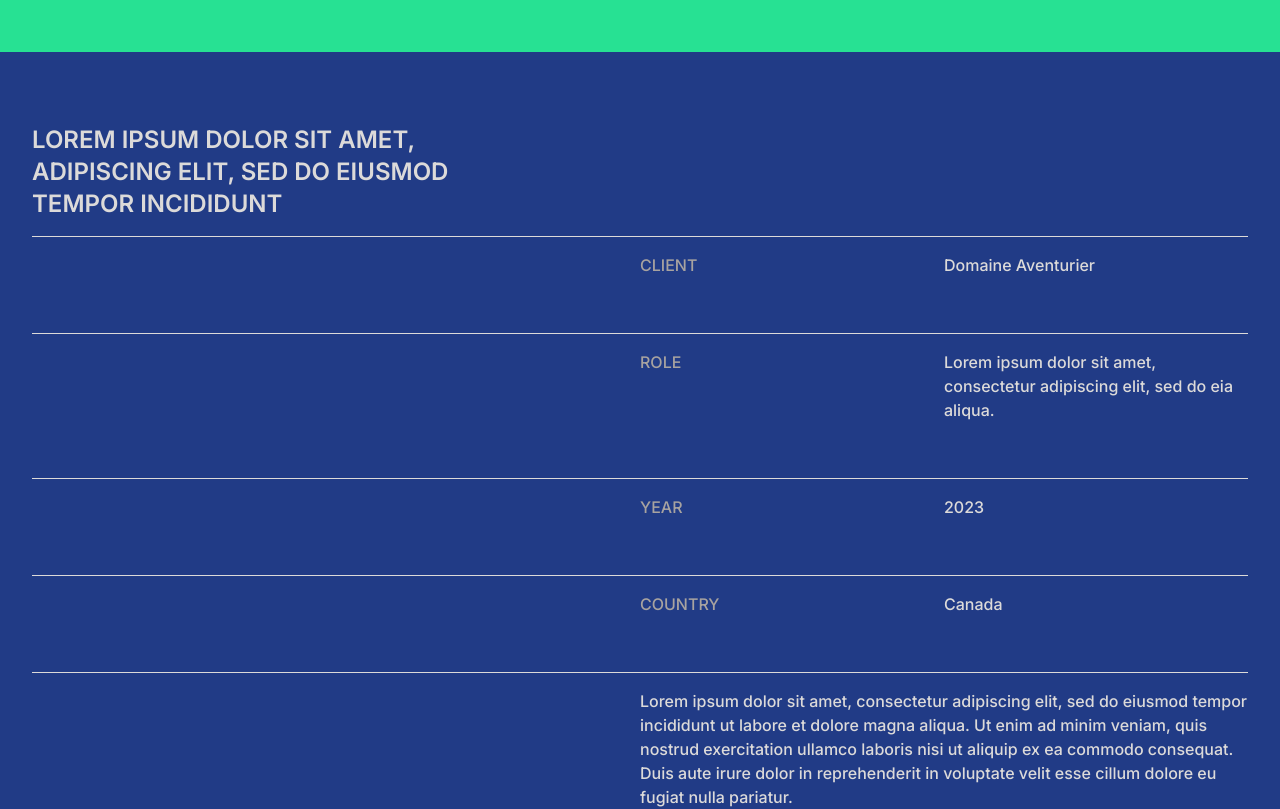
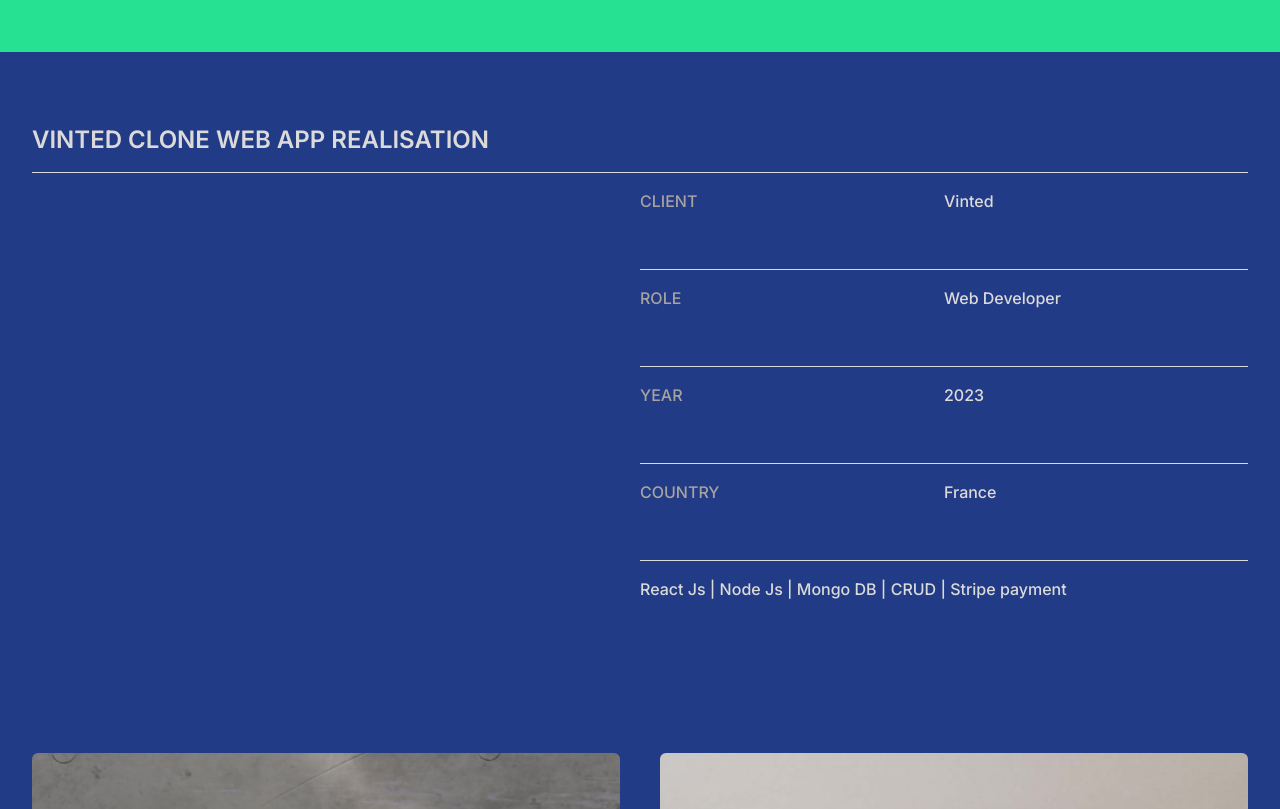
Before and after one commit to manuelfontenelle/Portfolio-manuelf, a Next.js app: page /projects/vinted in a window 1280 px wide. Shown: the part 1060-1869 px from the top of the page. Built offline with nearby package versions, Linux system fonts and the light colour scheme; a web font is replaced by a local one.

Commit message:
wip content + css effect

```diff
--- a/components/ProjectBig.js
+++ b/components/ProjectBig.js
@@ -18,7 +18,12 @@
 				onMouseLeave={onMouseLeave}
 			>
 				<div
-					className={`absolute left-10 flex justify-between gap-4 transition-all ease-in z-10	${
+					className={`absolute w-full h-full top-0 left-0 bg-opacity-30 bg-black z-10 transition-all ease-in	${
+						isHovering ? "bg-opacity-30" : "bg-opacity-0 "
+					}`}
+				></div>
+				<div
+					className={`absolute left-10 flex justify-between gap-4 transition-all ease-in z-20	${
 						isHovering ? "bottom-10" : "bottom-[-30%] "
 					}`}
 				>
--- a/components/ProjectSmall.js
+++ b/components/ProjectSmall.js
@@ -18,7 +18,12 @@
 				onMouseLeave={onMouseLeave}
 			>
 				<div
-					className={`absolute left-10 flex justify-between gap-4 transition-all ease-in z-10	 ${
+					className={`absolute w-full h-full top-0 left-0 bg-opacity-30 bg-black z-10 transition-all ease-in	${
+						isHovering ? "bg-opacity-30" : "bg-opacity-0 "
+					}`}
+				></div>
+				<div
+					className={`absolute left-10 flex justify-between gap-4 transition-all ease-in z-20	 ${
 						isHovering ? "bottom-10" : "bottom-[-30%]"
 					}`}
 				>
--- a/components/project/About.js
+++ b/components/project/About.js
@@ -4,7 +4,7 @@
 import { useRouter } from "next/router"
 import React, { useState, useEffect } from "react"
 
-const About = () => {
+const About = ({ desc1, desc2, client, role, year, country }) => {
 	useEffect(() => {}, [])
 
 	return (
@@ -13,64 +13,53 @@
 				<div className="container">
 					<div className="flex justify-between border-b-[1px] border-[#DCDAD9] dark:border-[#DCDAD9] pb-4  mt-10 text-[#DCDAD9]  dark:text-[#DCDAD9] flex-col sm:flex-row gap-10 sm:gap-0">
 						<div className=" lg:w-[40%] font-Inter text-lg lg:text-2xl uppercase font-semibold">
-							Lorem ipsum dolor sit amet, adipiscing elit, sed do eiusmod tempor
-							incididunt
+							{desc1}
 						</div>
 					</div>
-					<div className="flex justify-between border-b-[1px] border-[#DCDAD9] dark:border-[#DCDAD9] pb-14 pt-4  text-[#DCDAD9]  dark:text-[#DCDAD9] flex-col sm:flex-row gap-10 sm:gap-0">
-						<div className=" sm:ml-[50%] w-full flex justify-between font-Inter font-medium text-sm sm:text-base ">
+					<div className="lg:ml-[50%] flex justify-between border-b-[1px] border-[#DCDAD9] dark:border-[#DCDAD9] pb-14 pt-4  text-[#DCDAD9]  dark:text-[#DCDAD9] flex-col sm:flex-row gap-10 sm:gap-0">
+						<div className=" w-full flex justify-between font-Inter font-medium text-sm sm:text-base ">
 							<div className="w-[50%] text-left uppercase text-[#A8A3A0]">
 								<span>Client</span>
 							</div>
 							<div className="w-[50%] text-left">
-								<span>Domaine Aventurier</span>
+								<span>{client}</span>
 							</div>
 						</div>
 					</div>
-					<div className="flex justify-between border-b-[1px] border-[#DCDAD9] dark:border-[#DCDAD9] pb-14 pt-4  text-[#DCDAD9]  dark:text-[#DCDAD9] flex-col sm:flex-row gap-10 sm:gap-0">
-						<div className=" sm:ml-[50%] w-full flex justify-between font-Inter font-medium text-sm sm:text-base ">
+					<div className="lg:ml-[50%] flex justify-between border-b-[1px] border-[#DCDAD9] dark:border-[#DCDAD9] pb-14 pt-4  text-[#DCDAD9]  dark:text-[#DCDAD9] flex-col sm:flex-row gap-10 sm:gap-0">
+						<div className=" w-full flex justify-between font-Inter font-medium text-sm sm:text-base ">
 							<div className="w-[50%] text-left uppercase text-[#A8A3A0]">
 								<span>Role</span>
 							</div>
 							<div className="w-[50%] text-left">
-								<span>
-									Lorem ipsum dolor sit amet, consectetur adipiscing elit, sed
-									do eia aliqua.
-								</span>
+								<span>{role}</span>
 							</div>
 						</div>
 					</div>
-					<div className="flex justify-between border-b-[1px] border-[#DCDAD9] dark:border-[#222222] pb-14 pt-4  text-[#DCDAD9]  dark:text-[#DCDAD9] flex-col sm:flex-row gap-10 sm:gap-0">
-						<div className=" sm:ml-[50%] w-full flex justify-between font-Inter font-medium text-sm sm:text-base ">
+					<div className="lg:ml-[50%] flex justify-between border-b-[1px] border-[#DCDAD9] dark:border-[#DCDAD9] pb-14 pt-4  text-[#DCDAD9]  dark:text-[#DCDAD9] flex-col sm:flex-row gap-10 sm:gap-0">
+						<div className=" w-full flex justify-between font-Inter font-medium text-sm sm:text-base ">
 							<div className="w-[50%] text-left uppercase text-[#A8A3A0]">
 								<span>Year</span>
 							</div>
 							<div className="w-[50%] text-left">
-								<span>2023</span>
+								<span>{year}</span>
 							</div>
 						</div>
 					</div>
-					<div className="flex justify-between border-b-[1px] border-[#DCDAD9] dark:border-[#222222] pb-14 pt-4  text-[#DCDAD9]  dark:text-[#DCDAD9] flex-col sm:flex-row gap-10 sm:gap-0">
-						<div className=" sm:ml-[50%] w-full flex justify-between font-Inter font-medium text-sm sm:text-base ">
+					<div className="lg:ml-[50%] flex justify-between border-b-[1px] border-[#DCDAD9] dark:border-[#DCDAD9] pb-14 pt-4  text-[#DCDAD9]  dark:text-[#DCDAD9] flex-col sm:flex-row gap-10 sm:gap-0">
+						<div className=" w-full flex justify-between font-Inter font-medium text-sm sm:text-base ">
 							<div className="w-[50%] text-left uppercase text-[#A8A3A0]">
 								<span>Country</span>
 							</div>
 							<div className="w-[50%] text-left">
-								<span>Canada</span>
+								<span>{country}</span>
 							</div>
 						</div>
 					</div>
 					<div className="flex pb-8 sm:pb-14 pt-4  text-[#DCDAD9]  dark:text-[#DCDAD9] flex-col sm:flex-row gap-10 sm:gap-0">
 						<div className=" sm:ml-[50%] w-full flex justify-between font-Inter font-medium text-sm sm:text-base ">
 							<div className="text-left">
-								<span>
-									Lorem ipsum dolor sit amet, consectetur adipiscing elit, sed
-									do eiusmod tempor incididunt ut labore et dolore magna aliqua.
-									Ut enim ad minim veniam, quis nostrud exercitation ullamco
-									laboris nisi ut aliquip ex ea commodo consequat. Duis aute
-									irure dolor in reprehenderit in voluptate velit esse cillum
-									dolore eu fugiat nulla pariatur.
-								</span>
+								<span>{desc2}</span>
 							</div>
 						</div>
 					</div>
--- a/components/project/NavProject.js
+++ b/components/project/NavProject.js
@@ -4,7 +4,7 @@
 import { useRouter } from "next/router"
 import React, { useState, useEffect } from "react"
 
-const NavProject = () => {
+const NavProject = ({ prevUrl, nextUrl }) => {
 	useEffect(() => {}, [])
 
 	return (
@@ -14,7 +14,7 @@
 					<div className="flex justify-between h-[135px] md:h-[350px] text-center border-t-[1px] border-[#DCDAD9] dark:border-[#DCDAD9] text-xl uppercase font-regular mt-10 text-[#DCDAD9]  dark:text-[#222222] flex-row">
 						<div className="flex items-center justify-center w-[50%]  border-r-[1px] border-[#DCDAD9] dark:border-[#DCDAD9] ">
 							<a
-								href="#"
+								href={prevUrl}
 								className="flex flex-col items-start text-white hover:text-[#27e193] hover:textBorder prevBtnContainer"
 							>
 								<span className="font-SofiaSans  md:text-9xl leading-none text-transparent textBorder tracking-[-0.03em] prevBtn dark:hidden">
@@ -30,7 +30,7 @@
 						</div>
 						<div className="flex items-center justify-center text-center w-[50%]">
 							<a
-								href="#"
+								href={nextUrl}
 								className="flex flex-col  items-start text-white hover:text-[#27e193] "
 							>
 								<span className="font-SofiaSans text-4xl md:text-9xl leading-none tracking-[-0.03em]">
--- a/pages/projects/cigaleConstruction.js
+++ b/pages/projects/cigaleConstruction.js
@@ -49,7 +49,14 @@
 					id="aboutProject"
 					className="pb-8 md:pb-16 pt-8 dark:bg-[#222222] bg-[#213B86] "
 				>
-					<About />
+					<About
+						desc1={"Cigale Construction website realisation"}
+						desc2={"Figma | React Js | Next Js | Node Js | Nodemailer "}
+						client={"Cigale Construction"}
+						role={"Web Designer & Web Developer"}
+						year={"2023"}
+						country={"Canada"}
+					/>
 				</section>
 				<section
 					id="gallery"
@@ -73,7 +80,10 @@
 					id="navProject"
 					className=" pt-4 md:pt-8 dark:bg-[#222222] bg-[#213B86] "
 				>
-					<NavProject />
+					<NavProject
+						prevUrl="/projects/domaineAventurier"
+						nextUrl="/projects/vinted"
+					/>
 				</section>
 
 				<section
--- a/pages/projects/domaineAventurier.js
+++ b/pages/projects/domaineAventurier.js
@@ -49,7 +49,14 @@
 					id="aboutProject"
 					className="pb-8 md:pb-16 pt-8 dark:bg-[#222222] bg-[#213B86] "
 				>
-					<About />
+					<About
+						desc1={"Domaine Aventurier website realisation"}
+						desc2={"Figma | React Js | Next Js | i18n | Node Js | Nodemailer "}
+						client={"Domaine Aventurier"}
+						role={"Web Designer & Web Developer"}
+						year={"2023"}
+						country={"Canada"}
+					/>
 				</section>
 				<section
 					id="gallery"
@@ -73,7 +80,10 @@
 					id="navProject"
 					className=" pt-4 md:pt-8 dark:bg-[#222222] bg-[#213B86] "
 				>
-					<NavProject />
+					<NavProject
+						prevUrl="/projects/marcFontenelle"
+						nextUrl="/projects/cigaleConstruction"
+					/>
 				</section>
 
 				<section
--- a/pages/projects/marcFontenelle.js
+++ b/pages/projects/marcFontenelle.js
@@ -49,7 +49,14 @@
 					id="aboutProject"
 					className="pb-8 md:pb-16 pt-8 dark:bg-[#222222] bg-[#213B86] "
 				>
-					<About />
+					<About
+						desc1={"Marc Fontenelle website realisation"}
+						desc2={"Figma | Html | Css | Js | Node Js | Nodemailer "}
+						client={"Marc Fontenelle"}
+						role={"Web Designer & Web Developer"}
+						year={"2022"}
+						country={"France"}
+					/>
 				</section>
 				<section
 					id="gallery"
@@ -73,7 +80,10 @@
 					id="navProject"
 					className=" pt-4 md:pt-8 dark:bg-[#222222] bg-[#213B86] "
 				>
-					<NavProject />
+					<NavProject
+						prevUrl="/projects/marvel"
+						nextUrl="/projects/domaineAventurier"
+					/>
 				</section>
 
 				<section
--- a/pages/projects/marvel.js
+++ b/pages/projects/marvel.js
@@ -40,7 +40,7 @@
 						descAlt={"Marvel"}
 						objectPosition={"objectPositionLeft27"}
 						titreIntro="Marvel Library"
-						textIntro="Fullstack React js | Characters / Comics / Favorites"
+						textIntro="Full Stack React Js Web App"
 						urlIntro="marvel-manuelf.netlify.app"
 						urlDetailIntro="https://marvel-manuelf.netlify.app/"
 					/>
@@ -49,7 +49,14 @@
 					id="aboutProject"
 					className="pb-8 md:pb-16 pt-8 dark:bg-[#222222] bg-[#213B86] "
 				>
-					<About />
+					<About
+						desc1={"Marvel Library web App realisation"}
+						desc2={" React Js | Node Js | Call Api "}
+						client={"Marvel"}
+						role={"Web Developer"}
+						year={"2023"}
+						country={"France"}
+					/>
 				</section>
 				<section
 					id="gallery"
@@ -73,7 +80,10 @@
 					id="navProject"
 					className=" pt-4 md:pt-8 dark:bg-[#222222] bg-[#213B86] "
 				>
-					<NavProject />
+					<NavProject
+						prevUrl="/projects/vinted"
+						nextUrl="/projects/marcFontenelle"
+					/>
 				</section>
 
 				<section
--- a/pages/projects/vinted.js
+++ b/pages/projects/vinted.js
@@ -40,7 +40,7 @@
 						descAlt={"Vinted"}
 						objectPosition={"objectPositionLeft27"}
 						titreIntro="Vinted Clone"
-						textIntro="Fullstack React js | CRUD / MongoDb / Stripe payment"
+						textIntro="Full Stack React js Web App"
 						urlIntro="vinted-frontend-manuelf.netlify.app"
 						urlDetailIntro="https://vinted-frontend-manuelf.netlify.app/"
 					/>
@@ -49,7 +49,14 @@
 					id="aboutProject"
 					className="pb-8 md:pb-16 pt-8 dark:bg-[#222222] bg-[#213B86] "
 				>
-					<About />
+					<About
+						desc1={"Vinted Clone web App realisation"}
+						desc2={" React Js | Node Js | Mongo DB | CRUD | Stripe payment"}
+						client={"Vinted"}
+						role={"Web Developer"}
+						year={"2023"}
+						country={"France"}
+					/>
 				</section>
 				<section
 					id="gallery"
@@ -73,7 +80,10 @@
 					id="navProject"
 					className=" pt-4 md:pt-8 dark:bg-[#222222] bg-[#213B86] "
 				>
-					<NavProject />
+					<NavProject
+						prevUrl="/projects/cigaleConstruction"
+						nextUrl="/projects/marvel"
+					/>
 				</section>
 
 				<section
```
